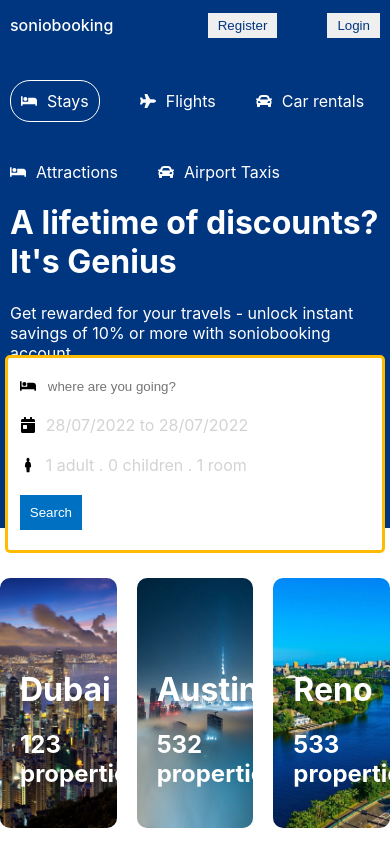
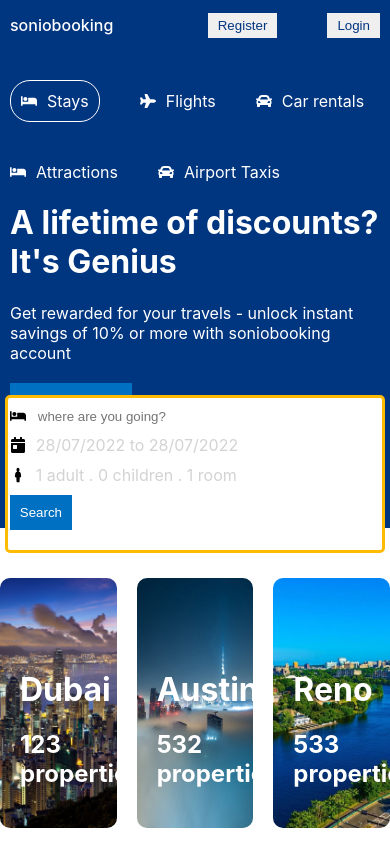
Before and after one commit to sonio-deji/bookingapp, a React (Create React App) app: page / in a window 390 px wide. Shown: the top 844 px of the page. Built offline with nearby package versions, Linux system fonts and the light colour scheme.

Commit message:
added media query

```diff
--- a/src/components/header/header.css
+++ b/src/components/header/header.css
@@ -71,7 +71,7 @@
         align-items: flex-start;
     }
     .headerSearchItem {
-        padding: 10px;
+        padding-bottom: 10px;
     }
     .options {
         top: 100px;
--- a/src/components/searchitem/SearchItem.js
+++ b/src/components/searchitem/SearchItem.js
@@ -3,6 +3,7 @@ import './searchitem.css'
 function SearchItem() {
   return (
     <div className='searchitem'>
+        <div>
         <img src="./images/apartment room2.jpeg" alt="" className="siimg" />
         <div className="siDesc">
             <h1 className="siTitle">Tower Street Apartment </h1>
@@ -15,6 +16,8 @@ function SearchItem() {
                 You can cancel later, so lock in this great price today!
             </span>
             </div>
+        </div>
+
         <div className="siDetails">
             <div className="sirating">
                 <span>Excellent</span>
--- a/src/components/searchitem/searchitem.css
+++ b/src/components/searchitem/searchitem.css
@@ -9,7 +9,8 @@
 }
 .siImg {
     width: 200px;
-    height: 200px;
+    height: auto;
+    display: block;
     object-fit: cover;
 }
 .siDesc {
--- a/src/pages/hotellist/hotellist.css
+++ b/src/pages/hotellist/hotellist.css
@@ -8,6 +8,11 @@
     max-width: 1024px;
     display: flex;
     gap: 20px;
+}
+@media (max-width: 500px) {
+    .listwrapper {
+        flex-direction: column;
+    }
 }
 .listsearch {
     flex: 1;
```
